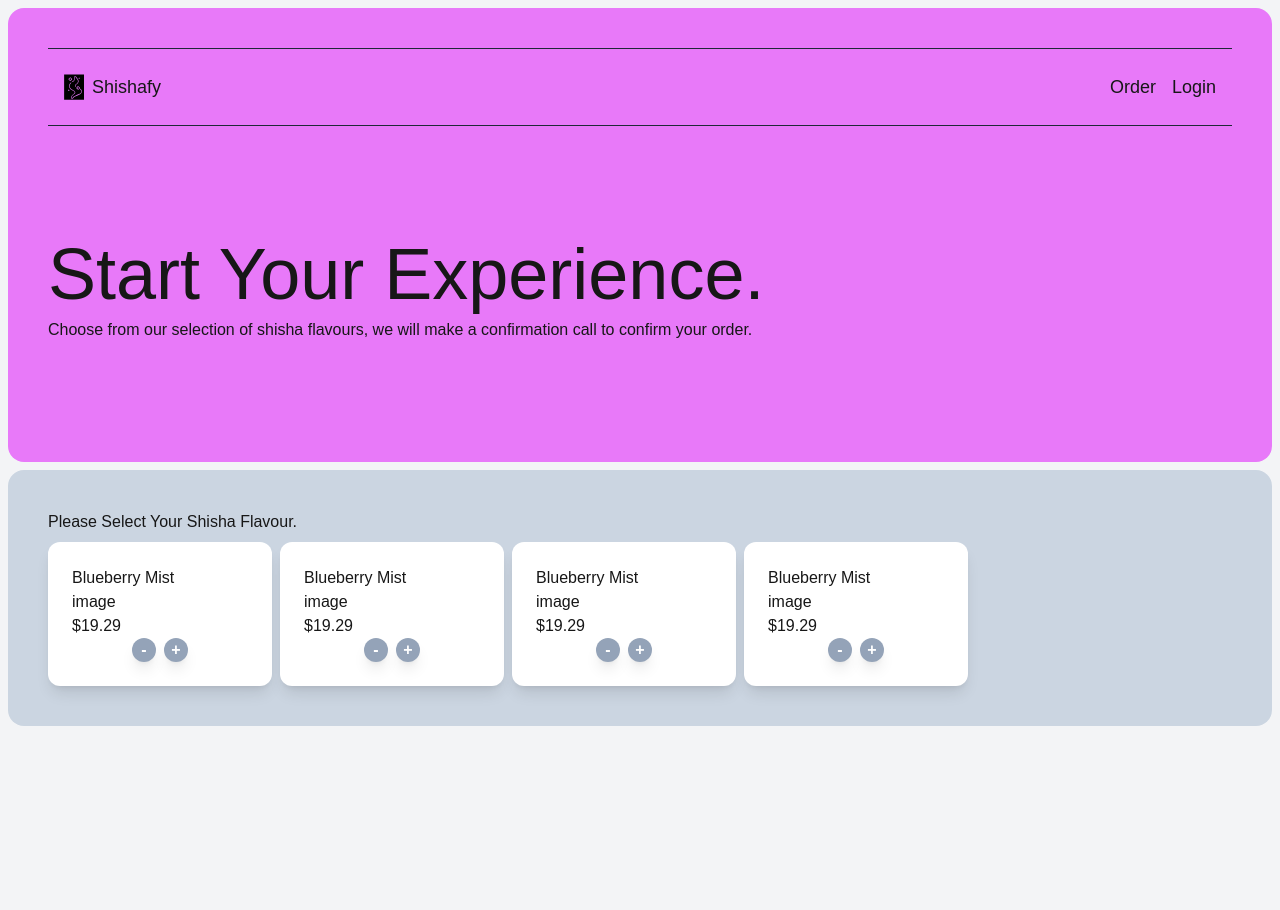
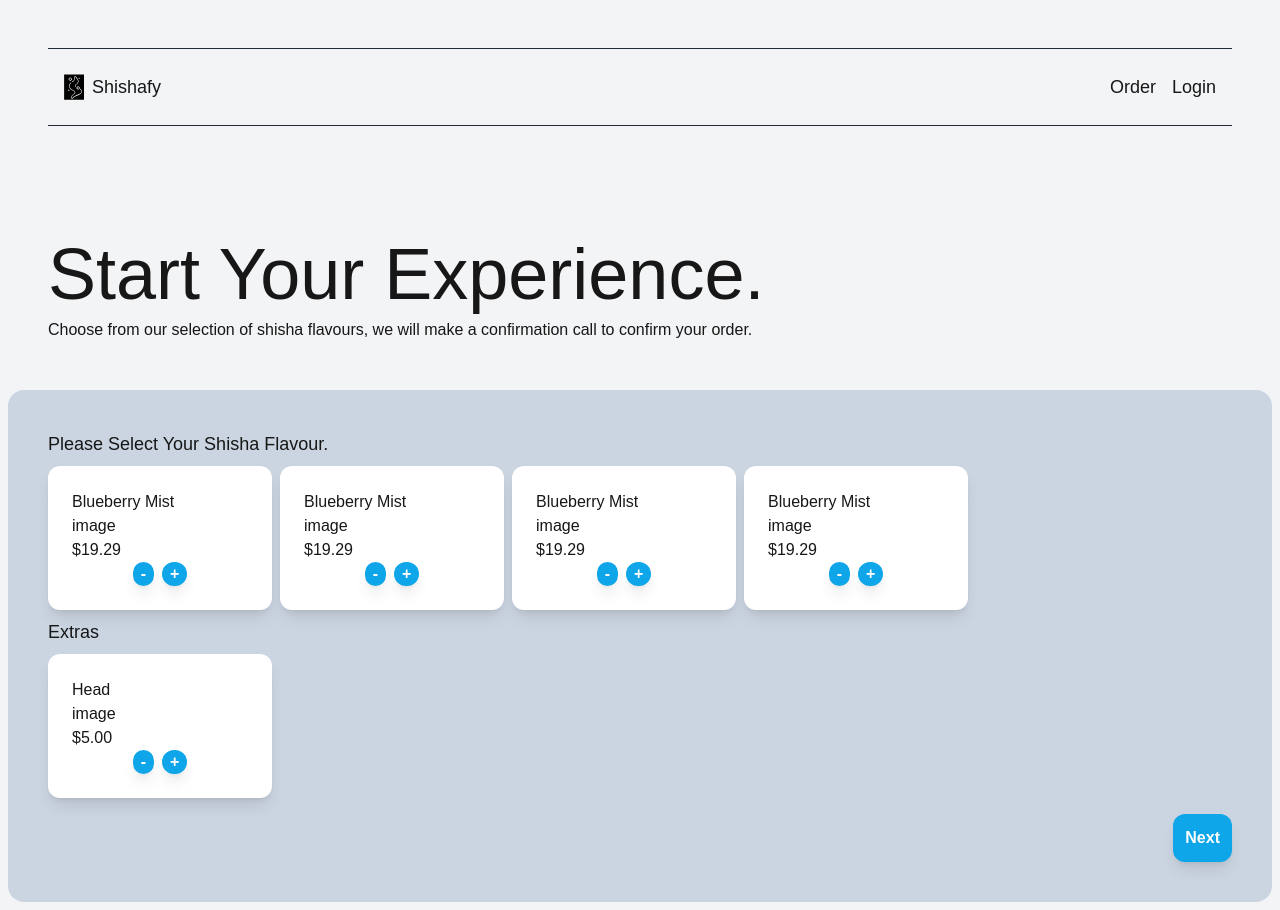
Before and after one commit to ShehzadMuhammad/shishafy, a Next.js app in the folder client/: page /order in a window 1280 px wide. Before the commit the page ends 800 px from the top, so only its background shows below. Built offline with nearby package versions, Linux system fonts and the light colour scheme.

Commit message:
Update Order page and setup Steps

```diff
--- a/client/app/order/page.tsx
+++ b/client/app/order/page.tsx
@@ -1,20 +1,25 @@
 "use client";
 
+import { Button } from "@/app/ui/components/Button";
+import { Column } from "@/app/ui/components/Column";
 import { NavBar } from "@/app/ui/components/Navbar";
+import { Row } from "@/app/ui/components/Row";
 import { Section } from "@/app/ui/components/Section";
-import { Column } from "@/app/ui/components/Column";
-import { ShoppingItemCard } from "../ui/components/ShoppingItemCard";
-import { Box } from "../ui/components/Box";
-import { Row } from "../ui/components/Row";
+import { ItemSelectionStep } from "@/app/ui/order/ItemSelectionStep";
+import { PersonalInfoStep } from "@/app/ui/order/PersonalInfoStep";
+import { useState } from "react";
 
 export default function Page() {
+  const [orderStep, setOrderStep] = useState(0);
+  const [shoppingCart, setShoppingCart] = useState([]);
+
   return (
     <Column gap="gap-2">
-      <Section rounded backgroundColour="bg-fuchsia-400">
+      <Section>
         <NavBar />
-        <div className="mt-28 mb-20">
+        <div className="mt-28 mb-15">
           <Column gap="gap-2">
-            <p className="text-7xl">Start Your Experience.</p>
+            <span className="text-7xl">Start Your Experience.</span>
             <p>
               Choose from our selection of shisha flavours, we will make a
               confirmation call to confirm your order.
@@ -22,33 +27,23 @@ export default function Page() {
           </Column>
         </div>
       </Section>
+
       <Section rounded backgroundColour="bg-slate-300">
-        <Column gap="gap-2">
-          <span>Please Select Your Shisha Flavour.</span>
-          <Row gap="gap-2">
-            <ShoppingItemCard
-              onClick={() => console.log("Clicked")}
-              label="Blueberry Mist"
-              image="image"
-              price="19.29"
+        <Column gap="gap-4">
+          {orderStep === 0 && <ItemSelectionStep />}
+          {orderStep === 1 && <PersonalInfoStep />}
+          <Row gap="gap-2" justifyEnd>
+            <Button
+              md
+              label="Previous"
+              onClick={() => setOrderStep(orderStep - 1)}
+              hidden={orderStep == 0}
             />
-            <ShoppingItemCard
-              onClick={() => console.log("Clicked")}
-              label="Blueberry Mist"
-              image="image"
-              price="19.29"
-            />
-            <ShoppingItemCard
-              onClick={() => console.log("Clicked")}
-              label="Blueberry Mist"
-              image="image"
-              price="19.29"
-            />
-            <ShoppingItemCard
-              onClick={() => console.log("Clicked")}
-              label="Blueberry Mist"
-              image="image"
-              price="19.29"
+            <Button
+              md
+              label="Next"
+              onClick={() => setOrderStep(orderStep + 1)}
+              hidden={orderStep == 2}
             />
           </Row>
         </Column>
--- a/client/app/page.tsx
+++ b/client/app/page.tsx
@@ -14,7 +14,7 @@ export default function Home() {
     <>
       <Section rounded header>
         <NavBar />
-        <div className="mt-28 mb-20">
+        <div className="mt-28 mb-15">
           <Column gap="gap-2">
             <p className="text-7xl">Make Your Home The Lounge.</p>
             <p>
--- a/client/app/ui/components/Button.tsx
+++ b/client/app/ui/components/Button.tsx
@@ -1,12 +1,19 @@
 interface Props {
   onClick: () => void;
   label: string;
+  sm?: boolean;
+  md?: boolean;
+  hidden?: boolean;
 }
 
-export const Button: React.FC<Props> = ({ onClick, label }) => {
+export const Button: React.FC<Props> = ({ onClick, label, sm, md, hidden }) => {
+  if (hidden) return null;
+
   return (
     <button
-      className="text-white font-bold hover:bg-slate-800 w-6  bg-slate-400 rounded-xl shadow-lg"
+      className={`text-white font-bold hover:bg-slate-800 ${sm && "px-2"} ${
+        md && "p-3"
+      } bg-sky-500 rounded-xl shadow-lg`}
       onClick={onClick}
     >
       {label}
--- a/client/app/ui/components/Row.tsx
+++ b/client/app/ui/components/Row.tsx
@@ -2,12 +2,27 @@ interface Props {
   children: React.ReactNode;
   gap?: "gap-2" | "gap-4" | "gap-6";
   center?: boolean;
+  spaceBetween?: boolean;
+  justifyStart?: boolean;
+  justifyEnd?: boolean;
 }
 
-export const Row: React.FC<Props> = ({ children, gap, center }) => {
+export const Row: React.FC<Props> = ({
+  children,
+  gap,
+  center,
+  spaceBetween,
+  justifyStart,
+  justifyEnd,
+}) => {
   return (
     <div
-      className={`flex flex-row flex-wrap ${gap} ${center && "justify-center"}`}
+      className={`flex flex-row flex-wrap ${gap} ${
+        center && "justify-center"
+      } ${spaceBetween && "justify-between"}
+      ${justifyStart && "justify-start"}
+      ${justifyEnd && "justify-end"}
+      `}
     >
       {children}
     </div>
--- a/client/app/ui/components/ShoppingItemCard.tsx
+++ b/client/app/ui/components/ShoppingItemCard.tsx
@@ -5,14 +5,16 @@ interface Props {
   label: string;
   image: string;
   price: string;
-  onClick: () => void;
+  onIncrease: () => void;
+  onDecrease: () => void;
 }
 
 export const ShoppingItemCard: React.FC<Props> = ({
   label,
   image,
   price,
-  onClick,
+  onIncrease,
+  onDecrease,
 }) => {
   return (
     <div className="flex flex-col w-56 justify-center p-6 bg-white rounded-xl shadow-lg">
@@ -20,8 +22,8 @@ export const ShoppingItemCard: React.FC<Props> = ({
       <span>{image}</span>
       <span>${price}</span>
       <Row gap="gap-2" center>
-        <Button onClick={onClick} label="-" />
-        <Button onClick={onClick} label="+" />
+        <Button sm onClick={onDecrease} label="-" />
+        <Button sm onClick={onIncrease} label="+" />
       </Row>
     </div>
   );
--- /dev/null
+++ b/client/app/ui/order/ItemSelectionStep.tsx
@@ -0,0 +1,51 @@
+import { Column } from "@/app/ui/components/Column";
+import { Row } from "@/app/ui/components/Row";
+import { ShoppingItemCard } from "@/app/ui/components/ShoppingItemCard";
+
+export const ItemSelectionStep: React.FC = () => {
+  return (
+    <Column gap="gap-2">
+      <span className="text-lg">Please Select Your Shisha Flavour.</span>
+      <Row gap="gap-2">
+        <ShoppingItemCard
+          onDecrease={() => console.log("Decreased Flavour")}
+          onIncrease={() => console.log("Clicked")}
+          label="Blueberry Mist"
+          image="image"
+          price="19.29"
+        />
+        <ShoppingItemCard
+          onDecrease={() => console.log("Decreased Flavour")}
+          onIncrease={() => console.log("Clicked")}
+          label="Blueberry Mist"
+          image="image"
+          price="19.29"
+        />
+        <ShoppingItemCard
+          onDecrease={() => console.log("Decreased Flavour")}
+          onIncrease={() => console.log("Clicked")}
+          label="Blueberry Mist"
+          image="image"
+          price="19.29"
+        />
+        <ShoppingItemCard
+          onDecrease={() => console.log("Decreased Flavour")}
+          onIncrease={() => console.log("Clicked")}
+          label="Blueberry Mist"
+          image="image"
+          price="19.29"
+        />
+      </Row>
+      <span className="text-lg">Extras</span>
+      <Row gap="gap-2">
+        <ShoppingItemCard
+          onDecrease={() => console.log("Decreased Extra")}
+          onIncrease={() => console.log("extra")}
+          label="Head"
+          image="image"
+          price="5.00"
+        />
+      </Row>
+    </Column>
+  );
+};
--- /dev/null
+++ b/client/app/ui/order/PersonalInfoStep.tsx
@@ -0,0 +1,41 @@
+import { Column } from "@/app/ui/components/Column";
+import { TextField } from "@/app/ui/components/TextField";
+import { Row } from "@/app/ui/components/Row";
+
+export const PersonalInfoStep: React.FC = () => {
+  return (
+    <Column gap="gap-4">
+      <span className="text-lg">Enter Your Personal Information</span>
+      <Row gap="gap-2">
+        <TextField
+          name="firstName"
+          label="First Name"
+          placeholder="Enter Your First Name"
+        />
+        <TextField
+          name="lastName"
+          label="Last Name"
+          placeholder="Enter Your Last Name"
+        />
+      </Row>
+      <Row gap="gap-2">
+        <TextField
+          name="Street Address"
+          label="Stress Address"
+          placeholder="Enter Your Street Address"
+        />
+        <TextField name="City" label="City" placeholder="Enter Your City" />
+        <TextField
+          name="Province"
+          label="Province"
+          placeholder="Enter Your Province"
+        />
+        <TextField
+          name="Postal Code"
+          label="Postal Code"
+          placeholder="Enter Your Postal Code"
+        />
+      </Row>
+    </Column>
+  );
+};
```
